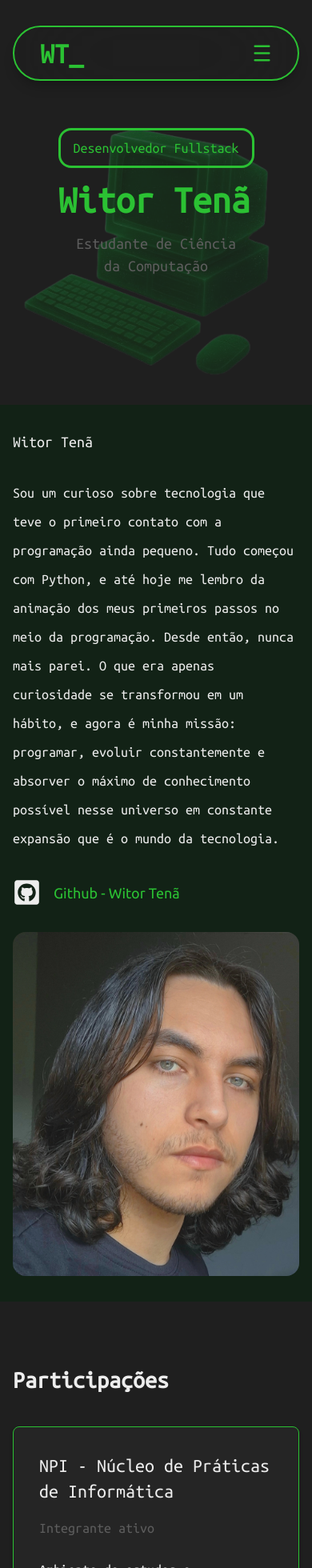
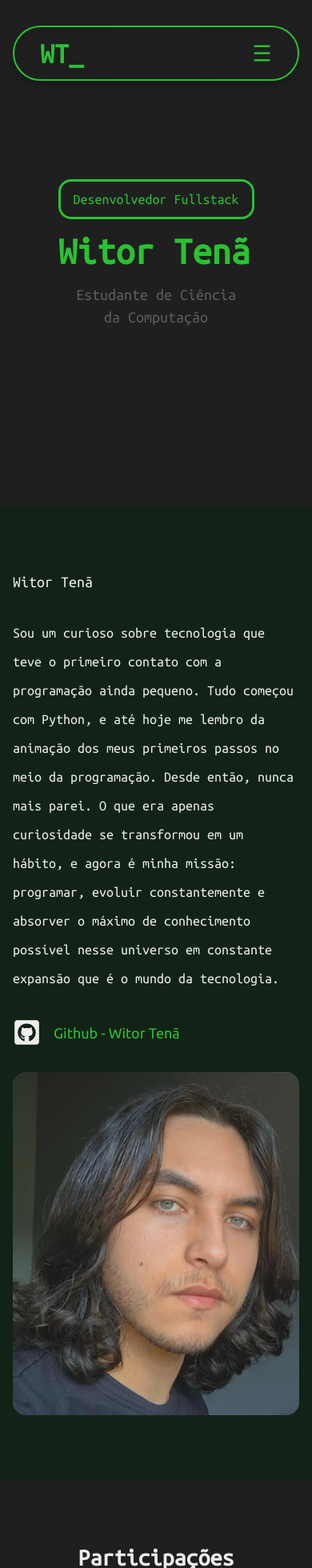
Before and after one commit to WitorDev/witortena, a Next.js app: page / in a window 390 px wide. Shown: the top 1960 px of the page at 80% size. Built offline with nearby package versions, Linux system fonts and the light colour scheme; a web font is replaced by a local one.

Commit message:
updated spacing between sections

```diff
--- a/app/components/About.tsx
+++ b/app/components/About.tsx
@@ -20,7 +20,7 @@ export default function About() {
   return (
     <div id="about" className="bg-secondary-bg">
       <motion.section
-        className={`sm:${ubuntuMonoFont.className} max-w-screen-xl px-4 mx-auto relative min-h-screen py-8 sm:py-0 sm:flex-row-reverse flex-col-reverse flex gap-8 sm:gap-0 sm:justify-between items-center`}
+        className={`sm:${ubuntuMonoFont.className} max-w-screen-xl px-4 mx-auto relative min-h-screen py-20 sm:py-0 sm:flex-row-reverse flex-col-reverse flex gap-8 sm:gap-0 sm:justify-between items-center`}
       >
         <motion.div
           initial={{ opacity: 0.2 }}
--- a/app/components/Contact.tsx
+++ b/app/components/Contact.tsx
@@ -47,7 +47,9 @@ export default function Contact() {
       >
         <div className="w-full">
           <div className="flex w-full mb-16">
-            <h1 className="text-3xl font-bold">Entre em Contato</h1>
+            <h1 className="text-3xl font-bold w-full text-center sm:text-left">
+              Entre em Contato
+            </h1>
           </div>
 
           {/* Contact Box */}
--- a/app/components/Contributions.tsx
+++ b/app/components/Contributions.tsx
@@ -13,7 +13,9 @@ export default function Contributions() {
       className={`${ubuntuMonoFont.className} max-w-screen-xl px-4 mx-auto relative  flex flex-col items-center`}
     >
       <div className="flex w-full mt-20">
-        <h1 className="text-3xl font-bold mb-10">Participações</h1>
+        <h1 className="text-3xl font-bold mb-10 w-full text-center sm:text-left">
+          Participações
+        </h1>
       </div>
 
       {/* grid de 2x2 */}
--- a/app/components/Hero.tsx
+++ b/app/components/Hero.tsx
@@ -31,9 +31,9 @@ export default function Hero() {
   return (
     <motion.section
       id="hero"
-      className={`${ubuntuMonoFont.className} max-w-screen-xl px-4 mx-auto relative h-[60vh] sm:min-h-screen overflow-hidden flex flex-col justify-center items-center text-left`}
+      className={`${ubuntuMonoFont.className} max-w-screen-xl px-4 mx-auto relative h-[75vh] sm:min-h-screen overflow-hidden flex flex-col justify-center items-center text-left`}
     >
-      <div className="translate-y-14 absolute saturate-100 opacity-25 -z-10">
+      <div className="hidden sm:block translate-y-14 absolute saturate-100 opacity-25 -z-10">
         <Image alt="Computer Picture" width={900} src={old_computer} />
       </div>
       <motion.div
--- a/app/components/IconAndName.tsx
+++ b/app/components/IconAndName.tsx
@@ -19,7 +19,7 @@ export default function IconAndName({ icon, text }: IconAndNameProps) {
         x: 0,
         transition: { duration: 0.3 },
       }}
-      className="flex items-center gap-4 my-4"
+      className="flex items-center gap-4 my-4 bg-primary-bg p-4 rounded-lg sm:p-0 sm:bg-none"
     >
       {IconComponent ? (
         <div style={{ color: getColorForTech(icon) }}>
--- a/app/components/Projects.tsx
+++ b/app/components/Projects.tsx
@@ -116,9 +116,11 @@ export default function Projects() {
       id="projects"
       className={`${ubuntuMonoFont.className} sm:mb-0 mb-20 relative w-full`}
     >
-      <div className="w-full max-w-screen-xl mx-auto px-4 py-16 md:py-24">
+      <div className="w-full max-w-screen-xl mx-auto px-4 pb-16 md:py-24">
         <div className="flex justify-between items-center">
-          <h1 className="text-3xl font-bold">Projetos</h1>
+          <h1 className="text-3xl font-bold w-full text-center sm:text-left">
+            Projetos
+          </h1>
           <div className="hidden md:flex items-center gap-2">
             <button
               onClick={() => handleScroll(-getScrollAmount())}
--- a/app/components/Tech.tsx
+++ b/app/components/Tech.tsx
@@ -16,12 +16,16 @@ export default function Tech() {
       className={`${ubuntuMonoFont.className} justify-center max-w-screen-xl px-4 mx-auto relative min-h-screen flex flex-col `}
     >
       <div className="flex w-full">
-        <h1 className="text-3xl font-bold">Tech Stack</h1>
+        <h1 className="text-3xl font-bold w-full text-center sm:text-left">
+          Tech Stack
+        </h1>
       </div>
       <div className="flex flex-col sm:flex-row">
-        <div className="grid w-full grid-cols-1 grid-rows-2 py-20">
+        <div className="grid w-full justify-items-center sm:justify-items-normal grid-cols-1 grid-rows-2 pt-20">
           <div className="">
-            <h1 className="text-2xl font-bold mb-2">Frontend</h1>
+            <h1 className="text-2xl font-bold mb-2 w-full text-center sm:text-left">
+              Frontend
+            </h1>
             <div className="grid sm:grid-cols-2 sm:grid-rows-3 auto-cols-auto">
               <IconAndName icon="Html5" text="HTML" />
               <IconAndName icon="React" text="React" />
@@ -31,8 +35,10 @@ export default function Tech() {
               <IconAndName icon="Nextdotjs" text="Next.js" />
             </div>
           </div>
-          <div className="">
-            <h1 className="text-2xl font-bold mt-8 mb-2">Backend</h1>
+          <div>
+            <h1 className="text-2xl font-bold mt-8 mb-2 w-full text-center sm:text-left">
+              Backend
+            </h1>
             <div className="grid sm:grid-cols-2 sm:grid-rows-3 auto-cols-auto">
               <IconAndName icon="Nodedotjs" text="Node.js" />
               <IconAndName icon="Postgresql" text="PostgreSQL" />
@@ -42,7 +48,7 @@ export default function Tech() {
           </div>
         </div>
         <Image
-          className="-z-10 hidden lg:block -translate-y-20 translate-x-16"
+          className="-z-10 hidden lg:block -translate-y-12 "
           src={cableImage}
           alt="Cable figure"
           width={900}
```
